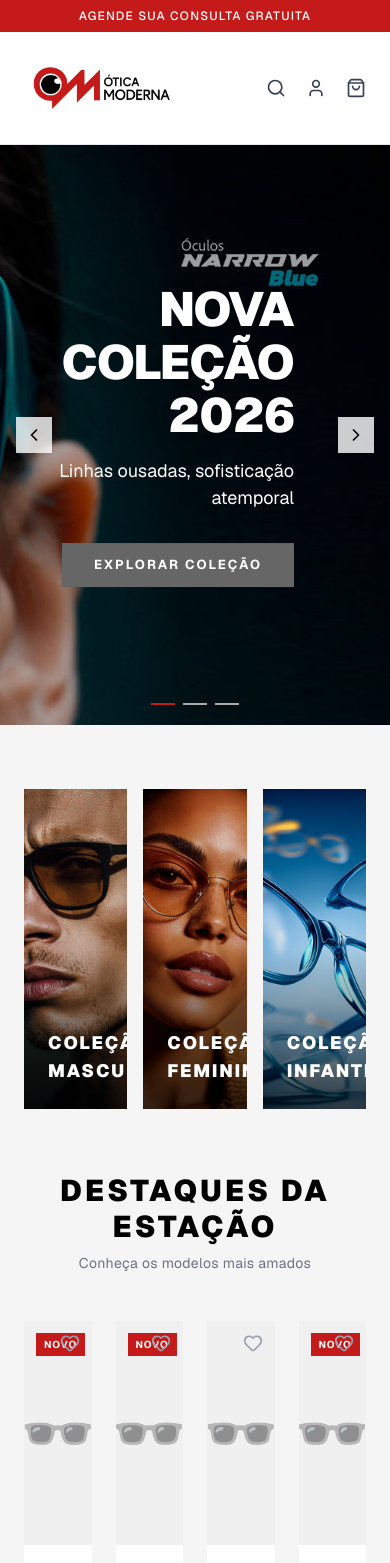
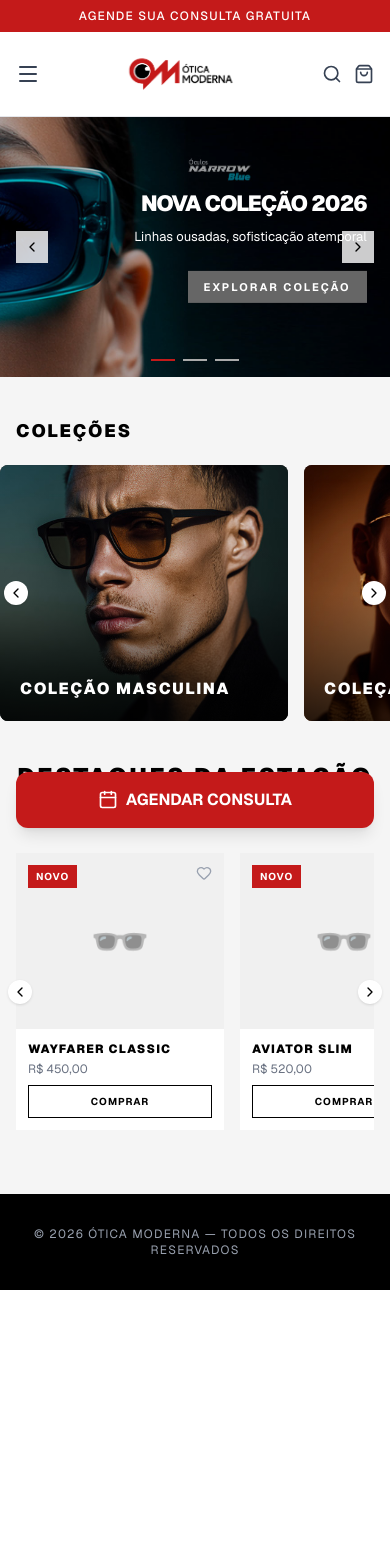
Before and after one commit to weststarsoft/otica-moderna, a Next.js app: page / in a window 390 px wide. Shown: the top 1563 px of the page. After the commit the page ends 1290 px from the top, so only its background shows below. Built offline with nearby package versions, Linux system fonts and the light colour scheme.

Commit message:
layout responsivo mobile

```diff
--- a/app/page.tsx
+++ b/app/page.tsx
@@ -1,7 +1,7 @@
 'use client'
 
-import { useState } from 'react'
-import { ShoppingBag, Search, User, Heart, ChevronLeft, ChevronRight, Calendar } from 'lucide-react'
+import { useState, useRef } from 'react'
+import { ShoppingBag, Search, User, Heart, ChevronLeft, ChevronRight, Calendar, Menu, X } from 'lucide-react'
 
 const banners = [
   { id: 1, titulo: 'NOVA COLEÇÃO 2026', subtitulo: 'Linhas ousadas, sofisticação atemporal', cta: 'EXPLORAR COLEÇÃO', img: '/banner-01.jpg', textoDark: true, subtituloBranco: true },
@@ -28,11 +28,21 @@ export default function Home() {
   const [bannerAtual, setBannerAtual] = useState(0)
   const [curtidos, setCurtidos] = useState<number[]>([])
   const [carrinho, setCarrinho] = useState<number[]>([])
+  const [menuAberto, setMenuAberto] = useState(false)
+  const categoriasRef = useRef<HTMLDivElement>(null)
+  const produtosRef = useRef<HTMLDivElement>(null)
 
   const proximoBanner = () => setBannerAtual((prev) => (prev + 1) % banners.length)
   const bannerAnterior = () => setBannerAtual((prev) => (prev - 1 + banners.length) % banners.length)
   const toggleCurtido = (id: number) => setCurtidos((prev) => prev.includes(id) ? prev.filter(i => i !== id) : [...prev, id])
   const adicionarCarrinho = (id: number) => setCarrinho((prev) => prev.includes(id) ? prev : [...prev, id])
+
+  const scrollCategorias = (dir: 'left' | 'right') => {
+    if (categoriasRef.current) categoriasRef.current.scrollBy({ left: dir === 'right' ? 280 : -280, behavior: 'smooth' })
+  }
+  const scrollProdutos = (dir: 'left' | 'right') => {
+    if (produtosRef.current) produtosRef.current.scrollBy({ left: dir === 'right' ? 220 : -220, behavior: 'smooth' })
+  }
 
   const banner = banners[bannerAtual]
 
@@ -46,10 +56,19 @@ export default function Home() {
 
       {/* HEADER */}
       <header className="bg-white border-b border-gray-200 sticky top-0 z-50">
-        <div className="max-w-7xl mx-auto px-6 py-4 flex items-center justify-between">
+        <div className="max-w-7xl mx-auto px-4 lg:px-6 py-3 lg:py-4 flex items-center justify-between">
+
+          {/* MENU MOBILE */}
+          <button className="lg:hidden" onClick={() => setMenuAberto(true)}>
+            <Menu className="w-6 h-6 text-gray-700" />
+          </button>
+
+          {/* LOGO */}
           <div className="flex items-center">
-            <img src="/logo.png" alt="Ótica Moderna" style={{ height: 80, width: 'auto' }} />
+            <img src="/logo.png" alt="Ótica Moderna" style={{ height: 60, width: 'auto' }} className="lg:h-20" />
           </div>
+
+          {/* NAV DESKTOP */}
           <nav className="hidden lg:flex items-center gap-8">
             {navLinks.map((link, i) => (
               <a key={link} href="#" className={`text-xs font-bold tracking-widest hover:text-[#C41A1A] transition-colors ${i === 0 ? 'text-[#C41A1A]' : 'text-gray-800'}`}>
@@ -57,9 +76,11 @@ export default function Home() {
               </a>
             ))}
           </nav>
-          <div className="flex items-center gap-5">
+
+          {/* ÍCONES */}
+          <div className="flex items-center gap-3 lg:gap-5">
             <Search className="w-5 h-5 text-gray-700 cursor-pointer hover:text-[#C41A1A] transition-colors" />
-            <User className="w-5 h-5 text-gray-700 cursor-pointer hover:text-[#C41A1A] transition-colors" />
+            <User className="hidden lg:block w-5 h-5 text-gray-700 cursor-pointer hover:text-[#C41A1A] transition-colors" />
             <div className="relative cursor-pointer">
               <ShoppingBag className="w-5 h-5 text-gray-700 hover:text-[#C41A1A] transition-colors" />
               {carrinho.length > 0 && (
@@ -75,12 +96,31 @@ export default function Home() {
         </div>
       </header>
 
+      {/* MENU MOBILE OVERLAY */}
+      {menuAberto && (
+        <div className="fixed inset-0 z-50 bg-black bg-opacity-95 flex flex-col p-6 lg:hidden">
+          <button onClick={() => setMenuAberto(false)} className="self-end mb-8">
+            <X className="w-7 h-7 text-white" />
+          </button>
+          <nav className="flex flex-col gap-6 text-2xl font-semibold">
+            {navLinks.map((item) => (
+              <a key={item} href="#" className="text-white hover:text-[#C41A1A] transition-colors" onClick={() => setMenuAberto(false)}>
+                {item}
+              </a>
+            ))}
+          </nav>
+          <button className="mt-auto bg-[#C41A1A] text-white py-4 rounded-xl text-lg font-bold flex items-center justify-center gap-2">
+            <Calendar className="w-5 h-5" /> AGENDAR CONSULTA
+          </button>
+        </div>
+      )}
+
       {/* HERO BANNER */}
       <section
         style={{
           position: 'relative',
           width: '100%',
-          height: 580,
+          height: 'clamp(260px, 50vw, 580px)',
           overflow: 'hidden',
           backgroundImage: banner.img ? `url(${banner.img})` : 'none',
           backgroundColor: banner.img ? '#0a0a0a' : '#e8e8e8',
@@ -88,30 +128,28 @@ export default function Home() {
           backgroundPosition: 'center',
         }}
       >
-        {banner.img && (
-          <div style={{ position: 'absolute', inset: 0, background: 'rgba(0,0,0,0.25)' }} />
-        )}
+        {banner.img && <div style={{ position: 'absolute', inset: 0, background: 'rgba(0,0,0,0.25)' }} />}
 
-        <div style={{ position: 'absolute', right: 96, top: '50%', transform: 'translateY(-50%)', textAlign: 'right', maxWidth: 420, zIndex: 10 }}>
-          <h1 style={{ fontSize: 48, fontWeight: 900, lineHeight: 1.1, marginBottom: 16, color: banner.textoDark ? '#ffffff' : '#000000', letterSpacing: '-1px' }}>
+        <div style={{ position: 'absolute', right: 'clamp(16px, 6vw, 96px)', top: '50%', transform: 'translateY(-50%)', textAlign: 'right', maxWidth: 420, zIndex: 10 }}>
+          <h1 style={{ fontSize: 'clamp(22px, 4vw, 48px)', fontWeight: 900, lineHeight: 1.1, marginBottom: 12, color: banner.textoDark ? '#ffffff' : '#000000', letterSpacing: '-1px' }}>
             {banner.titulo}
           </h1>
-          <p style={{ fontSize: 18, marginBottom: 32, color: banner.subtituloBranco ? '#ffffff' : '#666666' }}>
+          <p style={{ fontSize: 'clamp(13px, 2vw, 18px)', marginBottom: 24, color: banner.subtituloBranco ? '#ffffff' : '#666666' }}>
             {banner.subtitulo}
           </p>
-          <button style={{ padding: '12px 32px', fontSize: 13, fontWeight: 700, letterSpacing: 2, background: banner.textoDark ? '#666666' : '#000000', color: '#ffffff', border: 'none', cursor: 'pointer' }}>
+          <button style={{ padding: 'clamp(8px, 1.5vw, 12px) clamp(16px, 3vw, 32px)', fontSize: 'clamp(11px, 1.2vw, 13px)', fontWeight: 700, letterSpacing: 2, background: banner.textoDark ? '#666666' : '#000000', color: '#ffffff', border: 'none', cursor: 'pointer' }}>
             {banner.cta}
           </button>
         </div>
 
         <button onClick={bannerAnterior} style={{ position: 'absolute', left: 16, top: '50%', transform: 'translateY(-50%)', zIndex: 10, background: 'rgba(255,255,255,0.8)', border: 'none', padding: 8, cursor: 'pointer' }}>
-          <ChevronLeft className="w-5 h-5" />
+          <ChevronLeft className="w-4 h-4 lg:w-5 lg:h-5" />
         </button>
         <button onClick={proximoBanner} style={{ position: 'absolute', right: 16, top: '50%', transform: 'translateY(-50%)', zIndex: 10, background: 'rgba(255,255,255,0.8)', border: 'none', padding: 8, cursor: 'pointer' }}>
-          <ChevronRight className="w-5 h-5" />
+          <ChevronRight className="w-4 h-4 lg:w-5 lg:h-5" />
         </button>
 
-        <div style={{ position: 'absolute', bottom: 20, left: '50%', transform: 'translateX(-50%)', display: 'flex', gap: 8, zIndex: 10 }}>
+        <div style={{ position: 'absolute', bottom: 16, left: '50%', transform: 'translateX(-50%)', display: 'flex', gap: 8, zIndex: 10 }}>
           {banners.map((_, i) => (
             <button key={i} onClick={() => setBannerAtual(i)} style={{ width: 24, height: 2, background: i === bannerAtual ? '#C41A1A' : '#aaaaaa', border: 'none', cursor: 'pointer', padding: 0 }} />
           ))}
@@ -119,45 +157,61 @@ export default function Home() {
       </section>
 
       {/* CATEGORIAS */}
-      <section className="max-w-7xl mx-auto px-6 py-16">
-        <div className="grid grid-cols-3 gap-4">
+      <section className="py-10 lg:py-16">
+        <div className="max-w-7xl mx-auto px-4 lg:px-6">
+          <h3 className="text-lg font-black tracking-widest mb-5 lg:hidden">COLEÇÕES</h3>
+        </div>
+
+        {/* DESKTOP: grid */}
+        <div className="hidden lg:grid max-w-7xl mx-auto px-6 grid-cols-3 gap-4">
           {categorias.map((cat) => (
             <div key={cat.id} className="relative h-80 cursor-pointer overflow-hidden group" style={{ background: cat.bg }}>
-              {/* Imagem de fundo */}
-              <div
-                className="absolute inset-0"
-                style={{
-                  backgroundImage: `url(${cat.img})`,
-                  backgroundSize: 'cover',
-                  backgroundPosition: 'center',
-                }}
-              />
-              {/* Gradiente inferior */}
+              <div className="absolute inset-0" style={{ backgroundImage: `url(${cat.img})`, backgroundSize: 'cover', backgroundPosition: 'center' }} />
               <div className="absolute inset-0" style={{ background: 'linear-gradient(to top, rgba(0,0,0,0.75) 0%, rgba(0,0,0,0.1) 50%, transparent 100%)' }} />
-              {/* Título */}
               <div className="absolute bottom-6 left-6 z-10">
                 <p className="text-white font-black text-lg tracking-widest">{cat.nome}</p>
               </div>
-              {/* Hover border */}
               <div className="absolute inset-0 border-2 border-transparent group-hover:border-[#C41A1A] transition-all z-10" />
             </div>
           ))}
         </div>
+
+        {/* MOBILE: carrossel */}
+        <div className="relative lg:hidden">
+          <div ref={categoriasRef} className="flex gap-4 overflow-x-auto scrollbar-hide px-4 snap-x snap-mandatory" style={{ scrollbarWidth: 'none' }}>
+            {categorias.map((cat) => (
+              <div key={cat.id} className="relative flex-shrink-0 w-72 h-64 cursor-pointer overflow-hidden snap-start rounded-lg" style={{ background: cat.bg }}>
+                <div className="absolute inset-0" style={{ backgroundImage: `url(${cat.img})`, backgroundSize: 'cover', backgroundPosition: 'center' }} />
+                <div className="absolute inset-0" style={{ background: 'linear-gradient(to top, rgba(0,0,0,0.75) 0%, rgba(0,0,0,0.1) 50%, transparent 100%)' }} />
+                <div className="absolute bottom-5 left-5 z-10">
+                  <p className="text-white font-black text-base tracking-widest">{cat.nome}</p>
+                </div>
+              </div>
+            ))}
+          </div>
+          <button onClick={() => scrollCategorias('left')} className="absolute left-1 top-1/2 -translate-y-1/2 bg-white bg-opacity-80 p-1 rounded-full shadow z-10">
+            <ChevronLeft className="w-4 h-4" />
+          </button>
+          <button onClick={() => scrollCategorias('right')} className="absolute right-1 top-1/2 -translate-y-1/2 bg-white bg-opacity-80 p-1 rounded-full shadow z-10">
+            <ChevronRight className="w-4 h-4" />
+          </button>
+        </div>
       </section>
 
       {/* VITRINE */}
-      <section className="max-w-7xl mx-auto px-6 pb-20">
-        <div className="text-center mb-12">
-          <h2 className="text-3xl font-black tracking-widest text-black">DESTAQUES DA ESTAÇÃO</h2>
+      <section className="pb-16">
+        <div className="max-w-7xl mx-auto px-4 lg:px-6">
+          <div className="text-center mb-8 lg:mb-12">
+            <h2 className="text-2xl lg:text-3xl font-black tracking-widest text-black">DESTAQUES DA ESTAÇÃO</h2>
             <p className="text-gray-500 mt-2 text-sm tracking-wide">Conheça os modelos mais amados</p>
           </div>
-        <div className="grid grid-cols-4 gap-6">
+
+          {/* DESKTOP: grid */}
+          <div className="hidden lg:grid grid-cols-4 gap-6">
             {produtos.map((produto) => (
               <div key={produto.id} className="bg-white group cursor-pointer">
                 <div className="relative h-56 bg-[#f0f0f0] flex items-center justify-center overflow-hidden">
-                {produto.novo && (
-                  <span className="absolute top-3 left-3 bg-[#C41A1A] text-white text-[10px] font-bold px-2 py-1 tracking-widest">NOVO</span>
-                )}
+                  {produto.novo && <span className="absolute top-3 left-3 bg-[#C41A1A] text-white text-[10px] font-bold px-2 py-1 tracking-widest">NOVO</span>}
                   <span className="text-6xl opacity-40 group-hover:scale-110 transition-transform duration-300">🕶️</span>
                   <button onClick={() => toggleCurtido(produto.id)} className="absolute top-3 right-3">
                     <Heart className={`w-5 h-5 transition-colors ${curtidos.includes(produto.id) ? 'fill-[#C41A1A] text-[#C41A1A]' : 'text-gray-400 hover:text-[#C41A1A]'}`} />
@@ -173,6 +227,37 @@ export default function Home() {
               </div>
             ))}
           </div>
+
+          {/* MOBILE: carrossel */}
+          <div className="relative lg:hidden">
+            <div ref={produtosRef} className="flex gap-4 overflow-x-auto snap-x snap-mandatory" style={{ scrollbarWidth: 'none' }}>
+              {produtos.map((produto) => (
+                <div key={produto.id} className="bg-white flex-shrink-0 w-52 snap-start cursor-pointer">
+                  <div className="relative h-44 bg-[#f0f0f0] flex items-center justify-center overflow-hidden">
+                    {produto.novo && <span className="absolute top-3 left-3 bg-[#C41A1A] text-white text-[10px] font-bold px-2 py-1 tracking-widest">NOVO</span>}
+                    <span className="text-5xl opacity-40">🕶️</span>
+                    <button onClick={() => toggleCurtido(produto.id)} className="absolute top-3 right-3">
+                      <Heart className={`w-4 h-4 transition-colors ${curtidos.includes(produto.id) ? 'fill-[#C41A1A] text-[#C41A1A]' : 'text-gray-400'}`} />
+                    </button>
+                  </div>
+                  <div className="p-3">
+                    <p className="font-black text-xs tracking-widest text-black">{produto.nome}</p>
+                    <p className="text-gray-500 text-xs mt-1">{produto.preco}</p>
+                    <button onClick={() => adicionarCarrinho(produto.id)} className="mt-2 w-full border border-black text-black text-[10px] font-bold tracking-widest py-2 hover:bg-black hover:text-white transition-colors">
+                      {carrinho.includes(produto.id) ? '✓ ADICIONADO' : 'COMPRAR'}
+                    </button>
+                  </div>
+                </div>
+              ))}
+            </div>
+            <button onClick={() => scrollProdutos('left')} className="absolute -left-2 top-1/2 -translate-y-1/2 bg-white bg-opacity-80 p-1 rounded-full shadow z-10">
+              <ChevronLeft className="w-4 h-4" />
+            </button>
+            <button onClick={() => scrollProdutos('right')} className="absolute -right-2 top-1/2 -translate-y-1/2 bg-white bg-opacity-80 p-1 rounded-full shadow z-10">
+              <ChevronRight className="w-4 h-4" />
+            </button>
+          </div>
+        </div>
       </section>
 
       {/* FOOTER */}
@@ -180,6 +265,13 @@ export default function Home() {
         <p className="text-xs tracking-widest text-gray-400">© 2026 ÓTICA MODERNA — TODOS OS DIREITOS RESERVADOS</p>
       </footer>
 
+      {/* BOTÃO AGENDAR FIXO MOBILE */}
+      <div className="fixed bottom-4 left-4 right-4 z-40 lg:hidden">
+        <button className="w-full bg-[#C41A1A] text-white py-4 rounded-xl font-bold text-base flex items-center justify-center gap-2 shadow-lg">
+          <Calendar className="w-5 h-5" /> AGENDAR CONSULTA
+        </button>
+      </div>
+
     </div>
   )
 }
```
Lines whose indentation alone changed are shown as unchanged.
